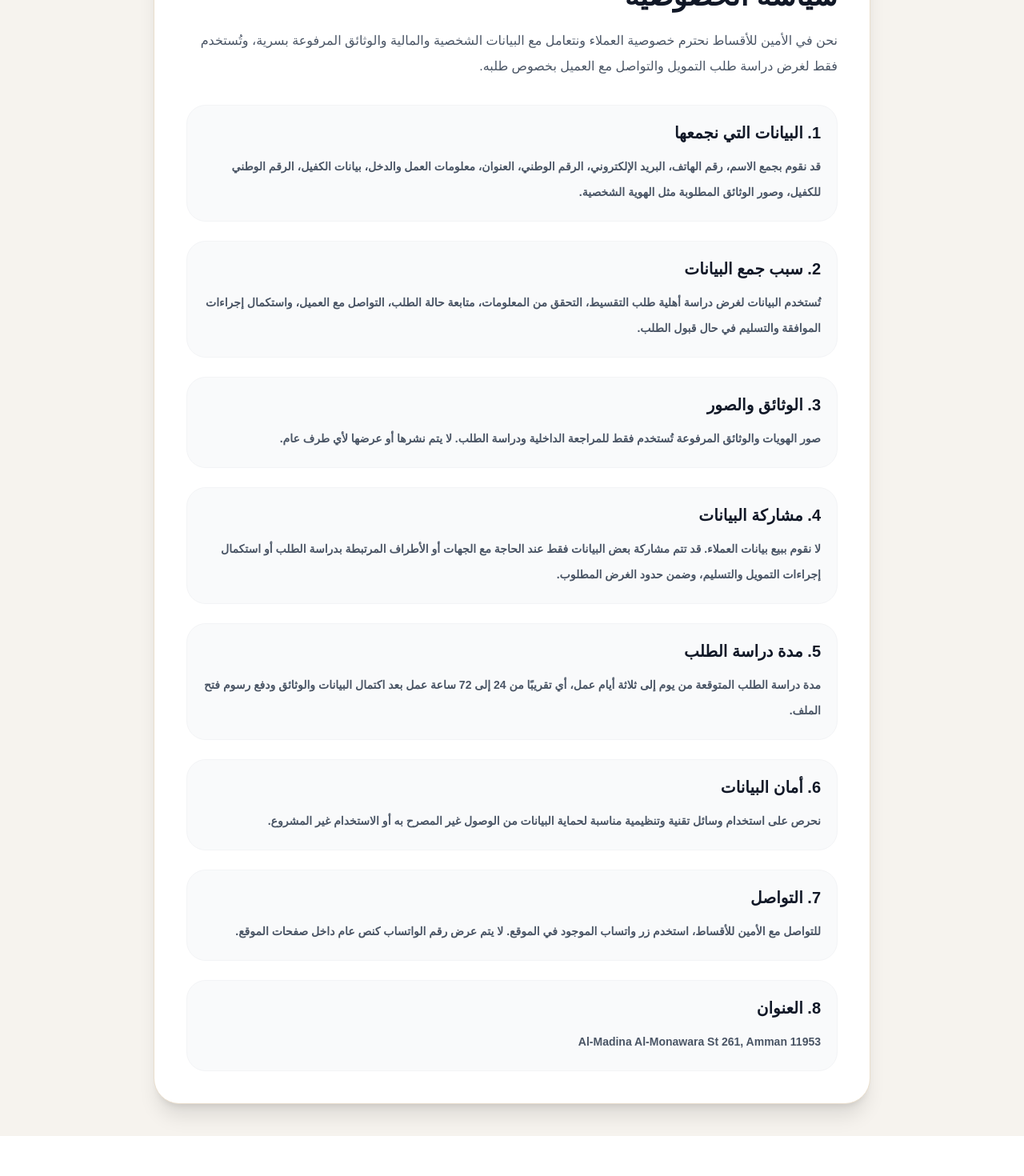
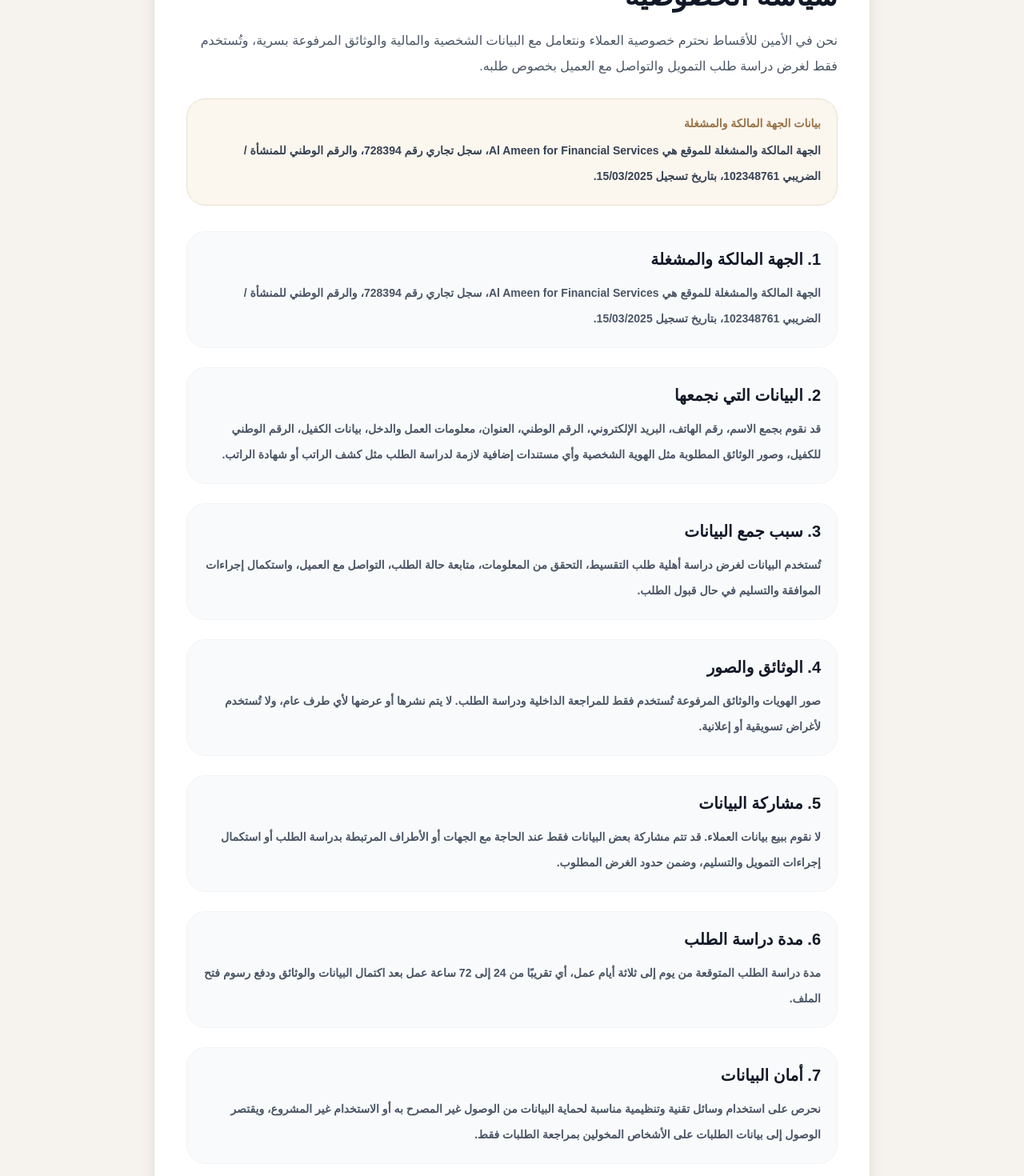
Before and after one commit to am0006114-stack/alameen-finance, a Next.js app: page /privacy in a window 1280 px wide. Shown: the part 200-1670 px from the top of the page at 80% size. Before the commit the page ends 1620 px from the top, so only its background shows below. Built offline with nearby package versions, Linux system fonts and the light colour scheme.

Commit message:
Add legal registration details

```diff
--- a/app/privacy/page.tsx
+++ b/app/privacy/page.tsx
@@ -3,6 +3,9 @@
 const companyAddress =
   process.env.NEXT_PUBLIC_COMPANY_ADDRESS ||
   "Al-Madina Al-Monawara St 261, Amman 11953";
+
+const legalRegistrationText =
+  "الجهة المالكة والمشغلة للموقع هي Al Ameen for Financial Services، سجل تجاري رقم 728394، والرقم الوطني للمنشأة / الضريبي 102348761، بتاريخ تسجيل 15/03/2025.";
 
 export default function PrivacyPage() {
   return (
@@ -28,16 +31,30 @@
             طلب التمويل والتواصل مع العميل بخصوص طلبه.
           </p>
 
+          <div className="mt-6 rounded-3xl border border-[#eadfce] bg-[#fbf6ee] p-5">
+            <p className="mb-2 text-sm font-black text-[#9a7448]">
+              بيانات الجهة المالكة والمشغلة
+            </p>
+            <p className="text-sm font-bold leading-8 text-gray-700">
+              {legalRegistrationText}
+            </p>
+          </div>
+
           <div className="mt-8 space-y-6">
-            <Section title="1. البيانات التي نجمعها">
+            <Section title="1. الجهة المالكة والمشغلة">
+              <p>{legalRegistrationText}</p>
+            </Section>
+
+            <Section title="2. البيانات التي نجمعها">
               <p>
                 قد نقوم بجمع الاسم، رقم الهاتف، البريد الإلكتروني، الرقم الوطني،
                 العنوان، معلومات العمل والدخل، بيانات الكفيل، الرقم الوطني
-                للكفيل، وصور الوثائق المطلوبة مثل الهوية الشخصية.
+                للكفيل، وصور الوثائق المطلوبة مثل الهوية الشخصية وأي مستندات
+                إضافية لازمة لدراسة الطلب مثل كشف الراتب أو شهادة الراتب.
               </p>
             </Section>
 
-            <Section title="2. سبب جمع البيانات">
+            <Section title="3. سبب جمع البيانات">
               <p>
                 تُستخدم البيانات لغرض دراسة أهلية طلب التقسيط، التحقق من
                 المعلومات، متابعة حالة الطلب، التواصل مع العميل، واستكمال
@@ -45,14 +62,15 @@
               </p>
             </Section>
 
-            <Section title="3. الوثائق والصور">
+            <Section title="4. الوثائق والصور">
               <p>
                 صور الهويات والوثائق المرفوعة تُستخدم فقط للمراجعة الداخلية
-                ودراسة الطلب. لا يتم نشرها أو عرضها لأي طرف عام.
+                ودراسة الطلب. لا يتم نشرها أو عرضها لأي طرف عام، ولا تُستخدم
+                لأغراض تسويقية أو إعلانية.
               </p>
             </Section>
 
-            <Section title="4. مشاركة البيانات">
+            <Section title="5. مشاركة البيانات">
               <p>
                 لا نقوم ببيع بيانات العملاء. قد تتم مشاركة بعض البيانات فقط عند
                 الحاجة مع الجهات أو الأطراف المرتبطة بدراسة الطلب أو استكمال
@@ -60,7 +78,7 @@
               </p>
             </Section>
 
-            <Section title="5. مدة دراسة الطلب">
+            <Section title="6. مدة دراسة الطلب">
               <p>
                 مدة دراسة الطلب المتوقعة من يوم إلى ثلاثة أيام عمل، أي تقريبًا
                 من 24 إلى 72 ساعة عمل بعد اكتمال البيانات والوثائق ودفع رسوم
@@ -68,21 +86,23 @@
               </p>
             </Section>
 
-            <Section title="6. أمان البيانات">
+            <Section title="7. أمان البيانات">
               <p>
                 نحرص على استخدام وسائل تقنية وتنظيمية مناسبة لحماية البيانات
-                من الوصول غير المصرح به أو الاستخدام غير المشروع.
+                من الوصول غير المصرح به أو الاستخدام غير المشروع، ويقتصر الوصول
+                إلى بيانات الطلبات على الأشخاص المخولين بمراجعة الطلبات فقط.
               </p>
             </Section>
 
-            <Section title="7. التواصل">
+            <Section title="8. رقم الهاتف والتواصل">
               <p>
                 للتواصل مع الأمين للأقساط، استخدم زر واتساب الموجود في الموقع.
-                لا يتم عرض رقم الواتساب كنص عام داخل صفحات الموقع.
+                لا يتم عرض رقم الواتساب كنص عام داخل صفحات الموقع، وذلك لتقليل
+                جمع الرقم آليًا من محركات البحث أو أدوات الفهرسة.
               </p>
             </Section>
 
-            <Section title="8. العنوان">
+            <Section title="9. العنوان">
               <p>{companyAddress}</p>
             </Section>
           </div>
--- a/app/terms/page.tsx
+++ b/app/terms/page.tsx
@@ -3,6 +3,9 @@
 const companyAddress =
   process.env.NEXT_PUBLIC_COMPANY_ADDRESS ||
   "Al-Madina Al-Monawara St 261, Amman 11953";
+
+const legalRegistrationText =
+  "الجهة المالكة والمشغلة للموقع هي Al Ameen for Financial Services، سجل تجاري رقم 728394، والرقم الوطني للمنشأة / الضريبي 102348761، بتاريخ تسجيل 15/03/2025.";
 
 export default function TermsPage() {
   return (
@@ -28,8 +31,21 @@
             على التمويل.
           </p>
 
+          <div className="mt-6 rounded-3xl border border-[#eadfce] bg-[#fbf6ee] p-5">
+            <p className="mb-2 text-sm font-black text-[#9a7448]">
+              بيانات الجهة المالكة والمشغلة
+            </p>
+            <p className="text-sm font-bold leading-8 text-gray-700">
+              {legalRegistrationText}
+            </p>
+          </div>
+
           <div className="mt-8 space-y-6">
-            <Section title="1. طبيعة الخدمة">
+            <Section title="1. الجهة المالكة والمشغلة">
+              <p>{legalRegistrationText}</p>
+            </Section>
+
+            <Section title="2. طبيعة الخدمة">
               <p>
                 الأمين للأقساط يقدم خدمة استقبال ودراسة طلبات تمويل وتقسيط
                 الأجهزة إلكترونيًا. جميع خطوات تقديم الطلب ودراسة الملف تتم
@@ -37,7 +53,7 @@
               </p>
             </Section>
 
-            <Section title="2. مدة دراسة الطلب">
+            <Section title="3. مدة دراسة الطلب">
               <p>
                 مدة دراسة الطلب من يوم إلى ثلاثة أيام عمل، أي تقريبًا من 24 إلى
                 72 ساعة عمل، وذلك بعد اكتمال البيانات والوثائق المطلوبة ودفع
@@ -45,7 +61,7 @@
               </p>
             </Section>
 
-            <Section title="3. رسوم فتح الملف">
+            <Section title="4. رسوم فتح الملف">
               <p>
                 رسوم فتح الملف 5 دنانير أردنية غير مستردة. دفع الرسوم لا يعني
                 الموافقة على طلب التمويل، وإنما لاستكمال مراجعة الملف والتقييم
@@ -53,7 +69,7 @@
               </p>
             </Section>
 
-            <Section title="4. شروط الأهلية الأساسية">
+            <Section title="5. شروط الأهلية الأساسية">
               <ul className="list-disc space-y-2 pr-5">
                 <li>
                   إذا كان مقدم الطلب مشتركًا بالضمان، يجب ألا يقل الراتب الصافي
@@ -74,7 +90,7 @@
               </ul>
             </Section>
 
-            <Section title="5. الدفعة الأولى والتقسيط">
+            <Section title="6. الدفعة الأولى والتقسيط">
               <p>
                 الدفعة الأولى اختيارية حسب قدرة العميل، ويمكن تقديم طلب بدون
                 دفعة أولى. القسط الشهري الظاهر في الموقع تقريبي قبل دراسة الطلب
@@ -82,7 +98,7 @@
               </p>
             </Section>
 
-            <Section title="6. شراء وتسليم الجهاز">
+            <Section title="7. شراء وتسليم الجهاز">
               <p>
                 لا يتم شراء الجهاز أو تجهيزه للتسليم إلا بعد الموافقة على طلب
                 التمويل واستكمال الإجراءات المطلوبة. بعد الموافقة، يتم شراء
@@ -90,14 +106,14 @@
               </p>
             </Section>
 
-            <Section title="7. الكفالات">
+            <Section title="8. الكفالات">
               <p>
                 أجهزة iPhone تكون بكفالة iSYSTEMS الأردن. أجهزة Samsung تكون
                 بكفالة BMS Samsung حسب الجهاز والتوفر.
               </p>
             </Section>
 
-            <Section title="8. رفض أو إلغاء الطلب">
+            <Section title="9. رفض أو إلغاء الطلب">
               <p>
                 يحق للإدارة رفض أو إلغاء أي طلب في حال وجود نقص في البيانات،
                 معلومات غير صحيحة، عدم مطابقة الشروط، عدم دفع رسوم فتح الملف،
@@ -105,7 +121,7 @@
               </p>
             </Section>
 
-            <Section title="9. العنوان">
+            <Section title="10. العنوان">
               <p>{companyAddress}</p>
             </Section>
           </div>
```
